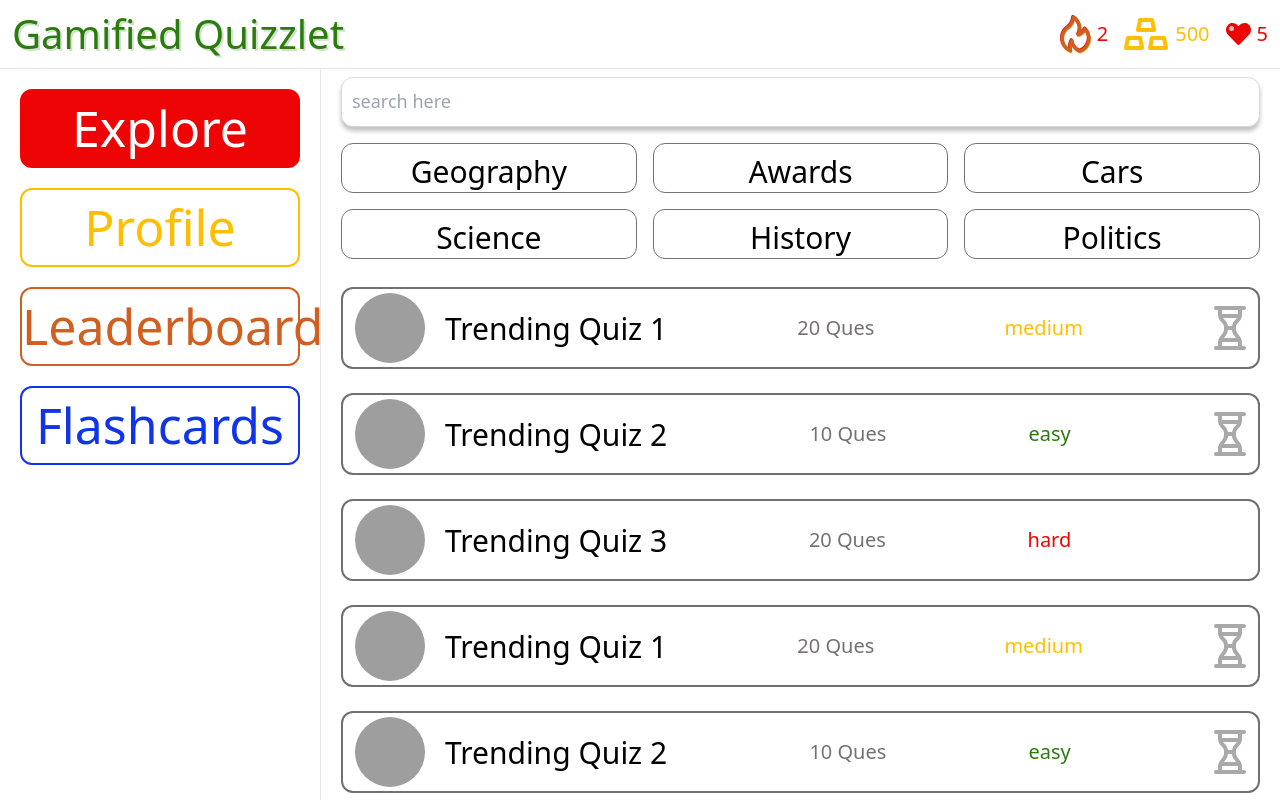
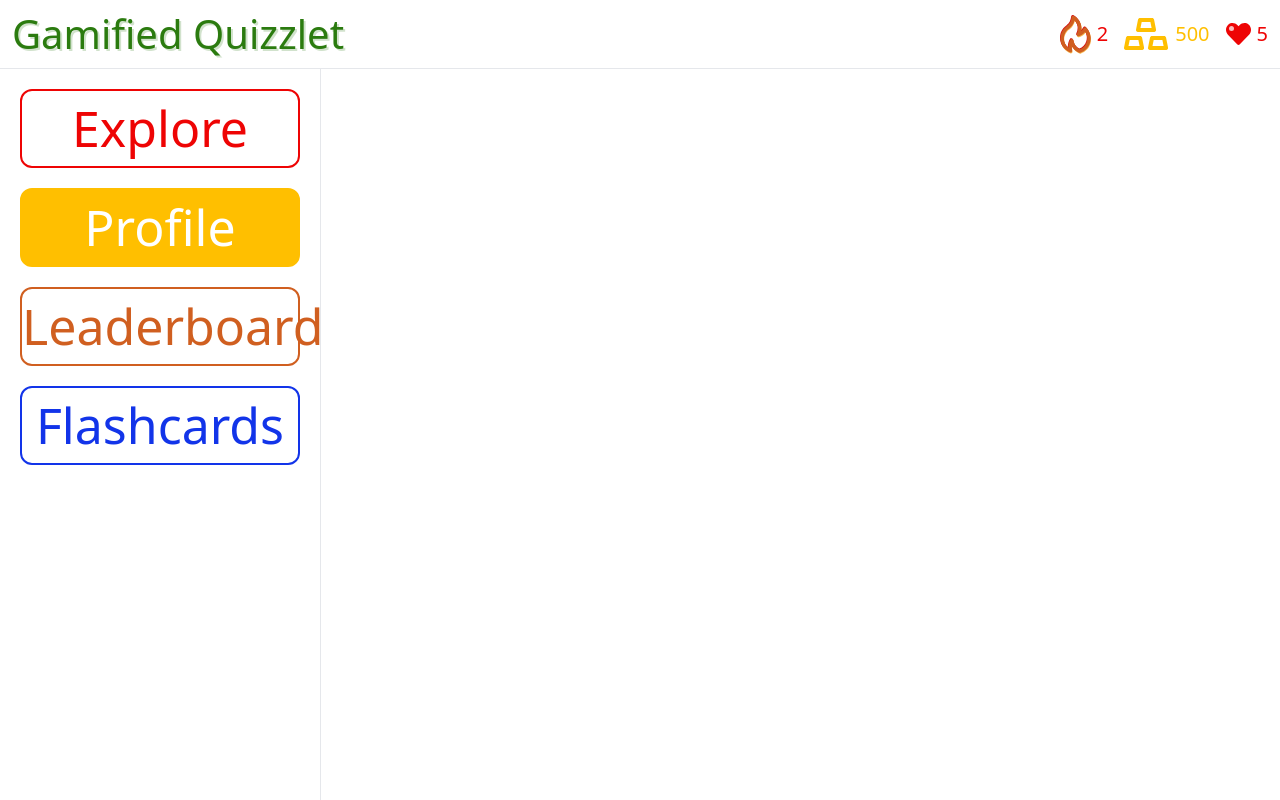
Before and after one commit to rohan843/gamified-quizzlet, a React (Create React App) app: page / in a window 1280 px wide. Built offline with nearby package versions, Linux system fonts and the light colour scheme; grey boxes are pictures that could not be loaded; a web font is replaced by a local one.

Commit message:
feat: begin profile view

```diff
--- a/src/pages/dashboard-page/DashboardPage.js
+++ b/src/pages/dashboard-page/DashboardPage.js
@@ -2,10 +2,10 @@ import { ReactComponent as Fire } from "../../assets/fire.svg";
 import { ReactComponent as Gold } from "../../assets/gold.svg";
 import { ReactComponent as Heart } from "../../assets/heart.svg";
 import ExploreButton from "./ExploreButton";
-import ExploreView from "./ExploreView";
 import FlashcardsButton from "./FlashcardsButton";
 import LeaderboardButton from "./LeaderboardButton";
 import ProfileButton from "./ProfileButton";
+import ProfileView from "./ProfileView";
 
 function DashboardPage({ streak, gold, lifelines }) {
   return (
@@ -31,13 +31,13 @@ function DashboardPage({ streak, gold, lifelines }) {
       </div>
       <div className="flex flex-row">
         <div className="w-max h-full p-5 border-r flex flex-col">
-          <ExploreButton active />
-          <ProfileButton />
+          <ExploreButton />
+          <ProfileButton active />
           <LeaderboardButton />
           <FlashcardsButton />
         </div>
         <div className="grow h-full overflow-y-auto">
-          <ExploreView />
+          <ProfileView />
         </div>
       </div>
     </div>
--- /dev/null
+++ b/src/pages/dashboard-page/ProfileView.js
@@ -0,0 +1,3 @@
+function ProfileView() {}
+
+export default ProfileView;
```
